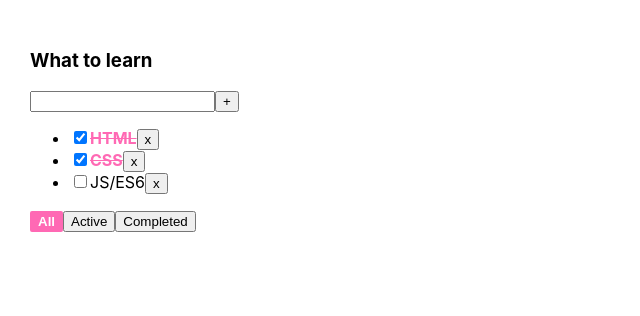
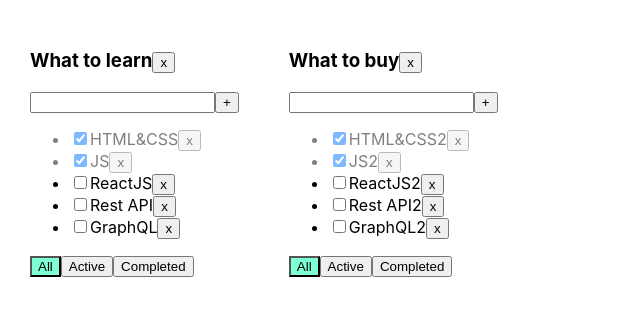
Before and after one commit to PolinSe/it-incubator-todolist-ts-01, a React (Create React App) app: page / in a window 1280 px wide. Shown: the top 316 px of the page, without its empty margins (0-640 px from the left). Built offline with nearby package versions, Linux system fonts and the light colour scheme.

Commit message:
feat: add 05-lesson-todolists

```diff
--- a/src/App.css
+++ b/src/App.css
@@ -7,22 +7,18 @@
   margin-right: 50px;
 }
 
-.isDone {
-    text-decoration: line-through;
-    color: hotpink;
-    font-weight: bold;
+.error {
+  border: red 1px solid;
 }
 
-.active {
-    background-color: hotpink;
-    color: white;
-    font-weight: bold;
-    border: 2px solid hotpink;
-    /*cursor: pointer;*/
-    border-radius: 2px;
+.error-message {
+  color: red;
 }
 
-.error {
-    border: 3px solid hotpink;
-    outline: none;
+.active-filter {
+  background-color: aquamarine;
 }
+
+.is-done {
+  opacity: 0.5;
+}
--- a/src/App.tsx
+++ b/src/App.tsx
@@ -1,67 +1,91 @@
 import React, {useState} from 'react';
 import './App.css';
-import TodoList, {TaskType} from "./TodoList";
+import {Todolist} from './Todolist';
 import {v1} from 'uuid';
 
-export type FilterValuesType = 'all' | 'active' | 'completed'
+export type FilterValuesType = "all" | "active" | "completed";
+type TodolistsType = { id: string, title: string, filter: FilterValuesType }
 
 function App() {
-    //BLL
-    const title: string = 'What to learn'
 
-    const [tasks, setTasks] = useState<Array<TaskType>>([
-            {id: v1(), title: 'HTML', isDone: true},
-            {id: v1(), title: 'CSS', isDone: true},
-            {id: v1(), title: 'JS/ES6', isDone: false},
+    let todolistID1 = v1();
+    let todolistID2 = v1();
+
+    let [todolists, setTodolists] = useState<Array<TodolistsType>>([
+        {id: todolistID1, title: 'What to learn', filter: 'all'},
+        {id: todolistID2, title: 'What to buy', filter: 'all'},
+    ])
+
+    let [tasks, setTasks] = useState({
+        [todolistID1]: [
+            {id: v1(), title: "HTML&CSS", isDone: true},
+            {id: v1(), title: "JS", isDone: true},
+            {id: v1(), title: "ReactJS", isDone: false},
+            {id: v1(), title: "Rest API", isDone: false},
+            {id: v1(), title: "GraphQL", isDone: false},
+        ],
+        [todolistID2]: [
+            {id: v1(), title: "HTML&CSS2", isDone: true},
+            {id: v1(), title: "JS2", isDone: true},
+            {id: v1(), title: "ReactJS2", isDone: false},
+            {id: v1(), title: "Rest API2", isDone: false},
+            {id: v1(), title: "GraphQL2", isDone: false},
         ]
-    )
-    const [filter, setFilter] = useState<FilterValuesType>('all')
+    });
 
-    const removeTask = (taskID: string) => {
-        setTasks(tasks.filter(task => task.id !== taskID))
-    }
-    const addTask = (title: string) => {
-        const newTask: TaskType = {
-            id: v1(),
-            title,
-            isDone: false
-        }
-        setTasks([newTask, ...tasks])
-    }
-    const changeFilter = (filter: FilterValuesType) => {
-        setFilter(filter)
+    const removeTodolist = (todolistId: string) => {
+        setTodolists(todolists.filter(el => el.id !== todolistId))
+        delete tasks[todolistId]
     }
 
-    const changeTaskStatus = (taskID: string, isDone: boolean) => {
-        debugger
-        setTasks(tasks.map(t => t.id === taskID ? {...t, isDone: isDone} : t))
+    function removeTask(todolistId: string, taskId: string) {
+        setTasks({...tasks, [todolistId]: tasks[todolistId].filter(el => el.id !== taskId)})
     }
-    // UI:
-    let tasksForRender
-    switch (filter) {
-        case 'completed':
-            tasksForRender = tasks.filter(t => t.isDone)
-            break
-        case 'active':
-            tasksForRender = tasks.filter(t => !t.isDone)
-            break
-        default:
-            tasksForRender = tasks
+
+    function addTask(todolistId: string, title: string) {
+        let newTask = {id: v1(), title: title, isDone: false};
+        setTasks({...tasks, [todolistId]: [newTask, ...tasks[todolistId]]});
+    }
+
+    function changeStatus(todolistId: string, taskId: string, isDone: boolean) {
+        setTasks({
+            ...tasks,
+            [todolistId]: tasks[todolistId].map(el => el.id === taskId ? {...el, isDone: isDone} : el)
+        });
+    }
+
+    function changeFilter(todolistId: string, value: FilterValuesType) {
+        setTodolists(todolists.map(el => el.id === todolistId ? {...el, filter: value} : el))
     }
 
     return (
         <div className="App">
-            <TodoList
-                title={title}
-                tasks={tasksForRender}
-                filter={filter}
 
-                addTask={addTask}
-                removeTask={removeTask}
-                changeFilter={changeFilter}
-                changeTaskStatus={changeTaskStatus}
+            {todolists.map(el => {
+                let tasksForTodolist = tasks[el.id];
 
-            />
+                if (el.filter === "active") {
+                    tasksForTodolist = tasks[el.id].filter(t => t.isDone === false);
+                }
+                if (el.filter === "completed") {
+                    tasksForTodolist = tasks[el.id].filter(t => t.isDone === true);
+                }
+                return (
+                    <Todolist
+                        key={el.id}
+                        todolistId={el.id}
+                        title={el.title}
+                        tasks={tasksForTodolist}
+                        removeTask={removeTask}
+                        changeFilter={changeFilter}
+                        addTask={addTask}
+                        changeTaskStatus={changeStatus}
+                        filter={el.filter}
+                        removeTodolist={removeTodolist}
+                    />
+                )
+            })
+            }
         </div>
     );
 }
--- a/src/TodoList.tsx
+++ /dev/null
@@ -1,99 +0,0 @@
-import React, {useState, KeyboardEvent, ChangeEvent} from 'react';
-import {FilterValuesType} from "./App";
-
-export type TaskType = {
-    id: string
-    title: string
-    isDone: boolean
-}
-
-type TodoListPropsType = {
-    title: string
-    tasks: Array<TaskType>
-    filter: FilterValuesType
-
-    addTask: (title: string) => void
-    removeTask: (taskID: string) => void
-    changeFilter: (filter: FilterValuesType) => void
-    changeTaskStatus: (taskID: string, isDone: boolean) => void
-
-}
-
-const TodoList = (props: TodoListPropsType) => {
-    const [title, setTitle] = useState('')
-    const [error, setError] = useState<boolean>(false)
-
-    const errorMessageStyle = {color: 'hotpink', backgroundColor: 'black'}
-
-    const tasksListItems = props.tasks.length
-         ? props.tasks.map(task => {
-
-             const changeTaskStatus = (e: ChangeEvent<HTMLInputElement>) => props.changeTaskStatus(task.id, e.currentTarget.checked)
-
-            return (
-                <li >
-                    <input
-                        onChange={changeTaskStatus}
-                        type="checkbox" checked={task.isDone}
-                    />
-                    <span className={task.isDone ? 'isDone' : ''}>{task.title}</span>
-                    <button onClick={() => props.removeTask(task.id)}>x</button>
-                </li>
-            )
-        })
-        : <span> This List is empty</span>
-
-    const onClickAddTaskHandler = () => {
-        const trimmedTitled = title.trim()
-        if(trimmedTitled) {
-            props.addTask(trimmedTitled)
-        }
-        else {
-            setError(true)
-        }
-        setTitle('')
-    }
-
-    const onKeyDownAddTaskHandler = (e: KeyboardEvent<HTMLInputElement>) => {
-        if (e.key === 'Enter') {
-            onClickAddTaskHandler()
-        }
-    }
-
-    const onChangeAddTaskHandler = (e: ChangeEvent<HTMLInputElement>) => {
-        error && setError(false)
-        setTitle(e.currentTarget.value)
-    }
-
-    const getChangeFilterHandler = (filter: FilterValuesType): () => void => {
-        return () => props.changeFilter(filter)
-    }
-
-    return (
-        <div>
-            <h3>{props.title}</h3>
-            <div>
-                <input
-                    value={title}
-                    onChange={onChangeAddTaskHandler}
-                    onKeyDown={onKeyDownAddTaskHandler}
-                    className={error ? 'error' : ''}
-                />
-                <button onClick={onClickAddTaskHandler}>+</button>
-                {error && <div style={errorMessageStyle}>Title is required!</div>}
-            </div>
-            <ul>
-                {tasksListItems}
-            </ul>
-
-            <div>
-                <button className={ props.filter === 'all' ? 'active' : ''} onClick={getChangeFilterHandler('all')}>All</button>
-                <button className={ props.filter === 'active' ? 'active' : ''} onClick={getChangeFilterHandler('active')}>Active</button>
-                <button className={ props.filter === 'all' ? 'completed' : ''} onClick={getChangeFilterHandler('completed')}>Completed</button>
-            </div>
-        </div>
-
-    );
-};
-
-export default TodoList;
--- /dev/null
+++ b/src/Todolist.tsx
@@ -0,0 +1,98 @@
+import React, {ChangeEvent, KeyboardEvent, useState} from 'react';
+import {FilterValuesType} from './App';
+
+type TaskType = {
+    id: string
+    title: string
+    isDone: boolean
+}
+
+type PropsType = {
+    todolistId: string
+    title: string
+    tasks: Array<TaskType>
+    removeTask: (todolistId: string, taskId: string) => void
+    changeFilter: (todolistId: string, value: FilterValuesType) => void
+    addTask: (todolistId: string, title: string) => void
+    changeTaskStatus: (todolistId: string, taskId: string, isDone: boolean) => void
+    filter: FilterValuesType
+    removeTodolist: (todolistId: string) => void
+}
+
+export function Todolist(props: PropsType) {
+
+    let [title, setTitle] = useState("")
+    let [error, setError] = useState<string | null>(null)
+
+    const addTask = () => {
+        if (title.trim() !== "") {
+            props.addTask(props.todolistId, title.trim());
+            setTitle("");
+        } else {
+            setError("Title is required");
+        }
+    }
+
+    const onChangeHandler = (e: ChangeEvent<HTMLInputElement>) => {
+        setTitle(e.currentTarget.value)
+    }
+
+    const onKeyPressHandler = (e: KeyboardEvent<HTMLInputElement>) => {
+        setError(null);
+        if (e.charCode === 13) {
+            addTask();
+        }
+    }
+
+    const onAllClickHandler = () => props.changeFilter(props.todolistId, "all");
+    const onActiveClickHandler = () => props.changeFilter(props.todolistId, "active");
+    const onCompletedClickHandler = () => props.changeFilter(props.todolistId, "completed");
+
+    const removeTodolistHandler = () => {
+        props.removeTodolist(props.todolistId)
+    }
+    return <div>
+        <h3>
+            {props.title}
+            <button onClick={removeTodolistHandler}>x</button>
+        </h3>
+        <div>
+            <input value={title}
+                   onChange={onChangeHandler}
+                   onKeyPress={onKeyPressHandler}
+                   className={error ? "error" : ""}
+            />
+            <button onClick={addTask}>+</button>
+            {error && <div className="error-message">{error}</div>}
+        </div>
+        <ul>
+            {
+                props.tasks.map(t => {
+                    const onClickHandler = () => props.removeTask(props.todolistId, t.id)
+                    const onChangeHandler = (e: ChangeEvent<HTMLInputElement>) => {
+                        props.changeTaskStatus(props.todolistId, t.id, e.currentTarget.checked);
+                    }
+
+                    return <li key={t.id} className={t.isDone ? "is-done" : ""}>
+                        <input type="checkbox"
+                               onChange={onChangeHandler}
+                               checked={t.isDone}/>
+                        <span>{t.title}</span>
+                        <button onClick={onClickHandler}>x</button>
+                    </li>
+                })
+            }
+        </ul>
+        <div>
+            <button className={props.filter === 'all' ? "active-filter" : ""}
+                    onClick={onAllClickHandler}>All
+            </button>
+            <button className={props.filter === 'active' ? "active-filter" : ""}
+                    onClick={onActiveClickHandler}>Active
+            </button>
+            <button className={props.filter === 'completed' ? "active-filter" : ""}
+                    onClick={onCompletedClickHandler}>Completed
+            </button>
+        </div>
+    </div>
+}
```
Lines whose indentation alone changed are shown as unchanged.
